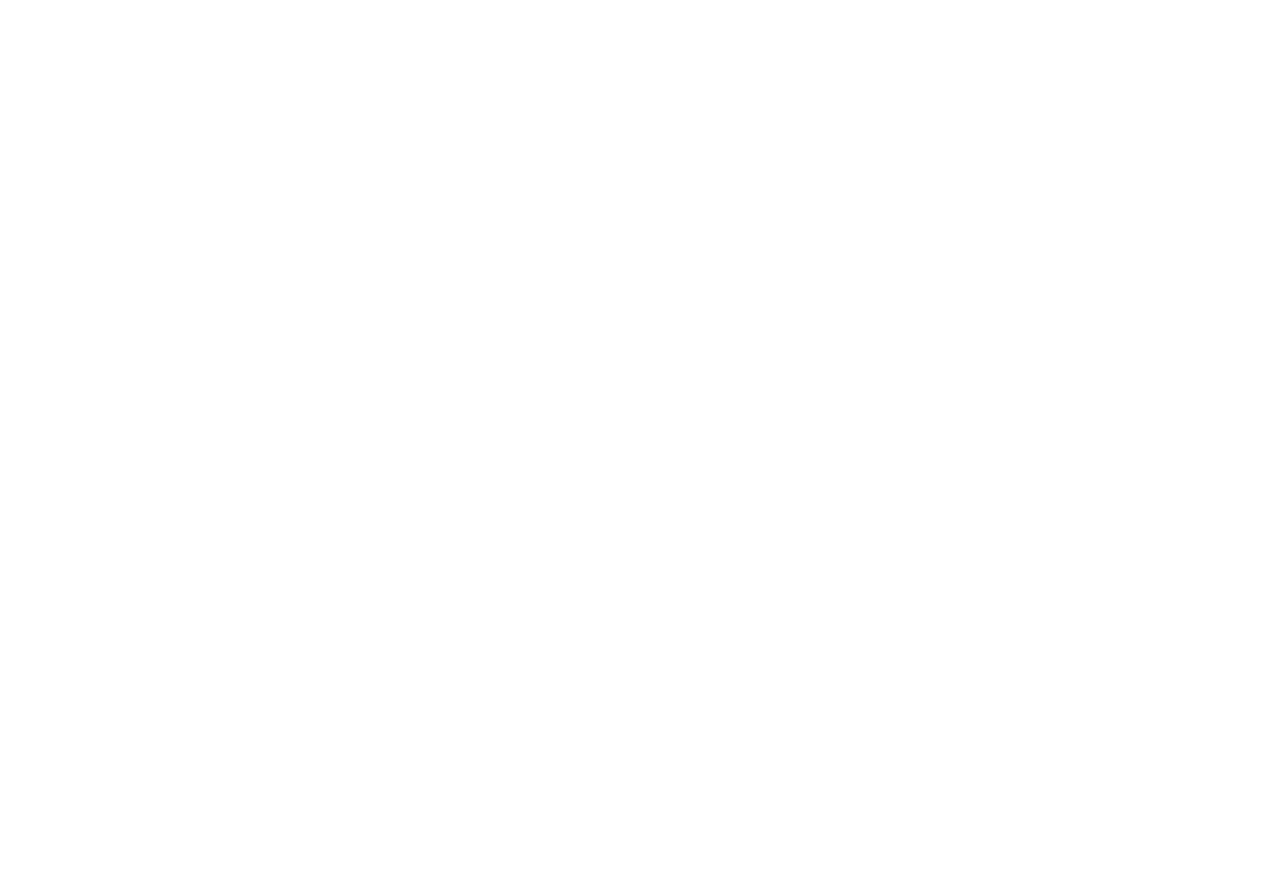
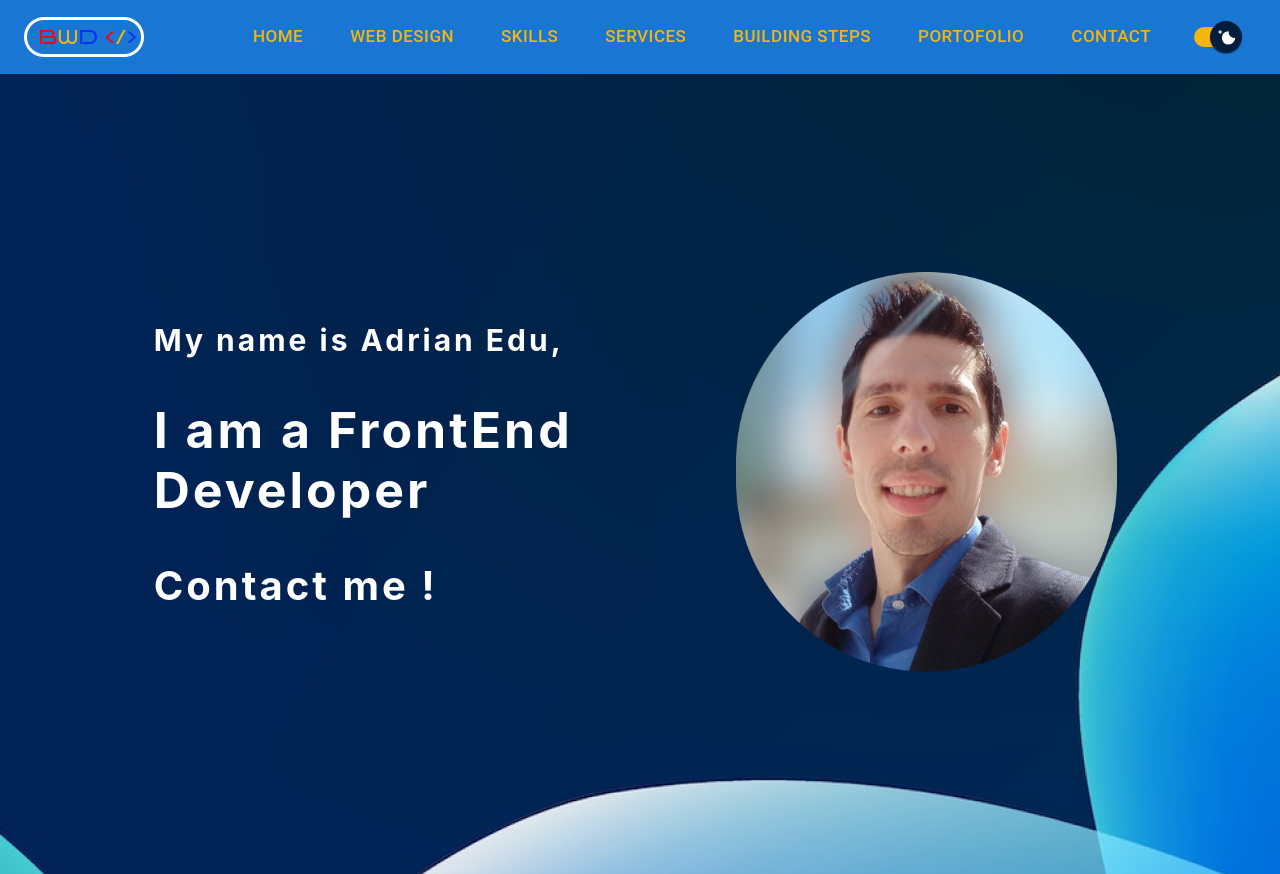
Before and after one commit to Adrian-Edu/best-web-design, a React (Create React App) app: page /home in a window 1280 px wide. Before the commit this address had no page. Before the commit the page ends 800 px from the top, so only its background shows below. Built offline with nearby package versions, Linux system fonts and the light colour scheme.

Commit message:
progresez cu routerul

```diff
--- a/src/App.jsx
+++ b/src/App.jsx
@@ -14,11 +14,11 @@ function App() {
   return (
     <Routes>
       <Route path="/" element={<AllComponents />} />
-      <Route index element={<Home />} />
+      <Route path="home" element={<Home />} />
       <Route path="webdesign" element={<WebDesign />} />
       <Route path="skills" element={<Skills />} />
       <Route path="services" element={<Services />} />
-      <Route element={<StepsPage />} />
+      <Route path="steps" element={<StepsPage />} />
       <Route path="portofoliopageone" element={<PortofolioPageOne />} />
       <Route path="portofoliopagetwo" element={<PortofolioPageTwo />} />
       <Route path="contact" element={<ContactPage />} />
--- a/src/Navbar/Navbar.css
+++ b/src/Navbar/Navbar.css
@@ -22,6 +22,11 @@
   top: 0;
   z-index: 1000;
   width: 100%;
+}
+
+.isDisabled {
+  color: currentColor;
+  text-decoration: none;
 }
 
 @media screen and (max-width: 900px) {
--- a/src/Navbar/Navbar.jsx
+++ b/src/Navbar/Navbar.jsx
@@ -13,16 +13,6 @@ import LogoBWD from "../LogoBWD.png";
 import "./Navbar.css";
 import Switch from "../switch/Switch";
 import { Link } from "react-router-dom";
-
-const pages = [
-  "Home",
-  "Web Design",
-  "Skills",
-  "Services",
-  "Building Steps",
-  "Portofolio",
-  "Contact",
-];
 
 function ResponsiveAppBar() {
   const [anchorElNav, setAnchorElNav] = React.useState(null);
@@ -57,7 +47,6 @@ function ResponsiveAppBar() {
           >
             <img src={LogoBWD} alt="" />
           </Typography>
-
           <Box sx={{ flexGrow: 1, display: { xs: "flex", md: "none" } }}>
             <IconButton
               size="large"
@@ -89,11 +78,50 @@ function ResponsiveAppBar() {
                 display: { xs: "block", md: "none" },
               }}
             >
-              {pages.map((page) => (
-                <MenuItem key={page} onClick={handleCloseNavMenu}>
-                  <Typography textAlign="center">{page}</Typography>
-                </MenuItem>
-              ))}
+              <MenuItem
+                sx={{
+                  display: "flex",
+                  flexDirection: "column",
+                  alignItems: "start",
+                }}
+                onClick={handleCloseNavMenu}
+              >
+                <Typography sx={{ my: 1 }} textAlign="center">
+                  <Link to="home" className="isDisabled">
+                    Home
+                  </Link>
+                </Typography>
+                <Typography sx={{ my: 1 }} textAlign="center">
+                  <Link to="webdesign" className="isDisabled">
+                    Web Design
+                  </Link>
+                </Typography>
+                <Typography sx={{ my: 1 }} textAlign="center">
+                  <Link to="skills" className="isDisabled">
+                    Skills
+                  </Link>
+                </Typography>
+                <Typography sx={{ my: 1 }} textAlign="center">
+                  <Link to="services" className="isDisabled">
+                    Services
+                  </Link>
+                </Typography>
+                <Typography sx={{ my: 1 }} textAlign="center">
+                  <Link to="steps" className="isDisabled">
+                    Building Steps
+                  </Link>
+                </Typography>
+                <Typography sx={{ my: 1 }} textAlign="center">
+                  <Link to="portofoliopageone" className="isDisabled">
+                    Portofolio
+                  </Link>
+                </Typography>
+                <Typography sx={{ my: 1 }} textAlign="center">
+                  <Link to="contact" className="isDisabled">
+                    Contact
+                  </Link>
+                </Typography>
+              </MenuItem>
             </Menu>
           </Box>
 
@@ -116,31 +144,41 @@ function ResponsiveAppBar() {
             <img className="logo-small-view" src={LogoBWD} alt="logo" />
           </Typography>
           <Box sx={{ flexGrow: 1, display: { xs: "none", md: "flex" } }}>
-            {pages.map((page) => (
-              <Button
-                key={page}
-                onClick={() => {
-                  if (page === pages[0]) {
-                    console.log("home");
-                  } else if (page === pages[1]) {
-                    console.log("Web Design");
-                  } else if (page === pages[2]) {
-                    console.log("Skills");
-                  } else if (page === pages[3]) {
-                    console.log("Services");
-                  } else if (page === pages[4]) {
-                    console.log("Building Stept");
-                  } else if (page === pages[5]) {
-                    console.log("Portofolio");
-                  } else {
-                    console.log("Contact");
-                  }
-                }}
-                sx={{ my: 2, color: "white", display: "block" }}
-              >
-                {page}
-              </Button>
-            ))}
+            <Button sx={{ my: 2, color: "white", display: "block" }}>
+              <Link className="isDisabled" to="home">
+                Home
+              </Link>
+            </Button>
+            <Button sx={{ my: 2, color: "white", display: "block" }}>
+              <Link className="isDisabled" to="webdesign">
+                Web Design
+              </Link>
+            </Button>
+            <Button sx={{ my: 2, color: "white", display: "block" }}>
+              <Link className="isDisabled" to="skills">
+                Skills
+              </Link>
+            </Button>
+            <Button sx={{ my: 2, color: "white", display: "block" }}>
+              <Link className="isDisabled" to="services">
+                Services
+              </Link>
+            </Button>
+            <Button sx={{ my: 2, color: "white", display: "block" }}>
+              <Link className="isDisabled" to="steps">
+                Building Steps
+              </Link>
+            </Button>
+            <Button sx={{ my: 2, color: "white", display: "block" }}>
+              <Link className="isDisabled" to="portofoliopageone">
+                Portofolio
+              </Link>
+            </Button>
+            <Button sx={{ my: 2, color: "white", display: "block" }}>
+              <Link className="isDisabled" to="contact">
+                Contact
+              </Link>
+            </Button>
           </Box>
 
           <Box sx={{ flexGrow: 0, display: { xs: "flex", md: "flex" } }}>
```
